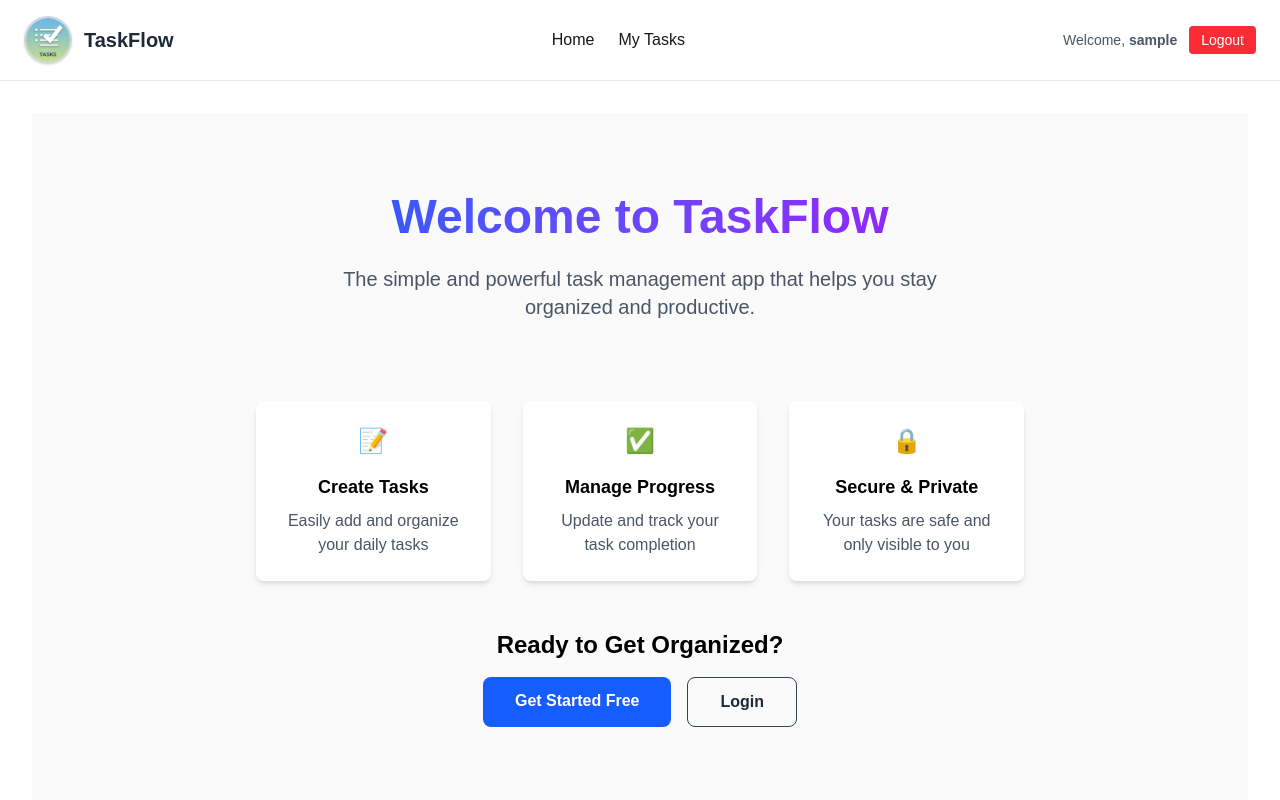
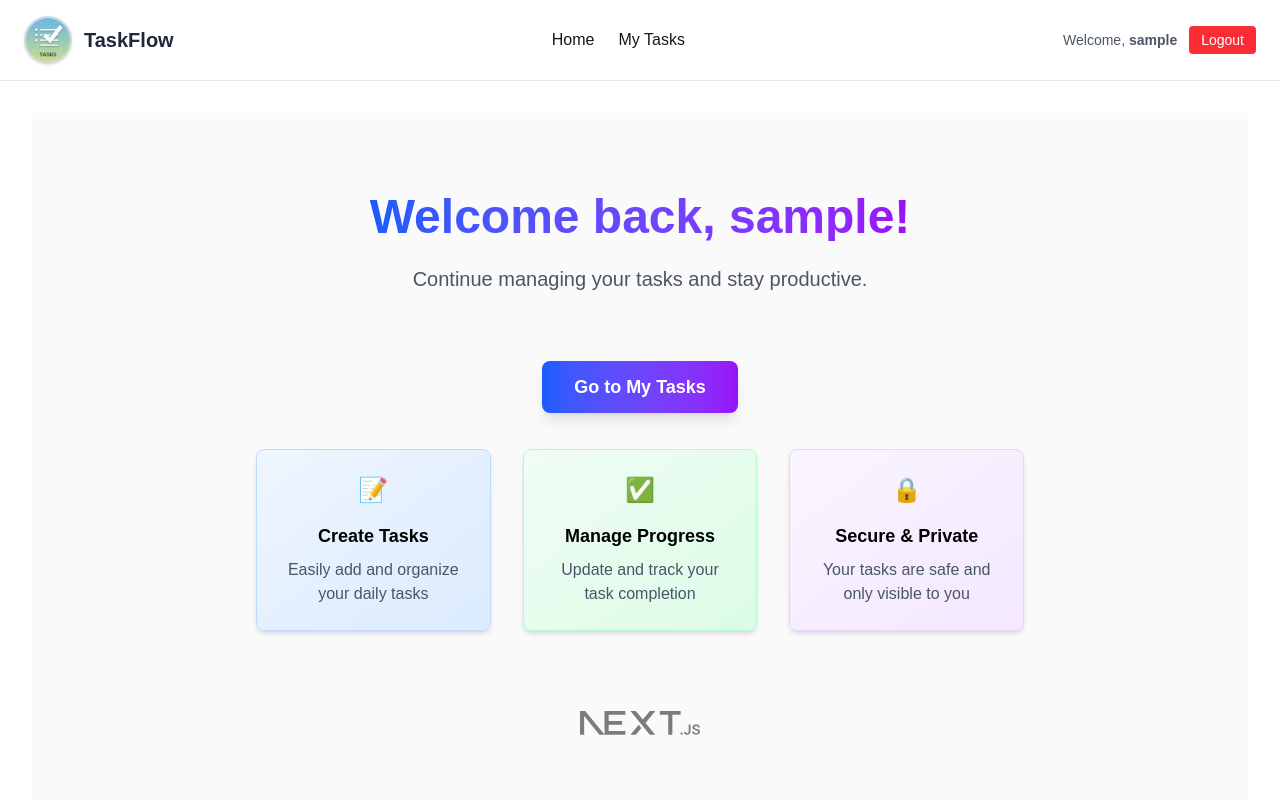
Before and after one commit to Shahrukh-Westsols/next_task, a Next.js app: page / in a window 1280 px wide. Shown: the top 800 px of the page. Built offline with nearby package versions, Linux system fonts and the light colour scheme; sample sign-in values are in the browser's storage.

Commit message:
Home page updated

```diff
--- a/src/app/components/Footer.js
+++ b/src/app/components/Footer.js
@@ -3,7 +3,7 @@
 export default function Footer() {
   return (
     <footer className="bg-gray-800 text-white p-4 text-center mt-8">
-      © {new Date().getFullYear()} My Tasks App. All rights reserved.
+      © {new Date().getFullYear()} Tasks App by Shahrukh. All rights reserved.
     </footer>
   );
 }
--- a/src/app/components/Header.js
+++ b/src/app/components/Header.js
@@ -57,12 +57,10 @@ export default function Header() {
             <Navbar user={user} />
           </div>
 
+          {user ? (
             <div className="flex items-center gap-3">
-            {user && (
-              <>
               <span className="text-sm text-gray-600 dark:text-gray-300">
-                  Welcome,{" "}
-                  <span className="font-semibold">{user.username}</span>
+                Welcome, <span className="font-semibold">{user.username}</span>
               </span>
               <button
                 onClick={handleLogoutClick}
@@ -70,9 +68,10 @@ export default function Header() {
               >
                 Logout
               </button>
-              </>
+            </div>
+          ) : (
+            <div className="min-w-[200px]"></div>
           )}
-          </div>
         </div>
       </header>
 
--- a/src/app/page.js
+++ b/src/app/page.js
@@ -1,22 +1,46 @@
+"use client";
+
 import Image from "next/image";
 import Link from "next/link";
+import { useState } from "react";
 
 export default function Home() {
+  const [user] = useState(() => {
+    try {
+      const userData = localStorage.getItem("user");
+      return userData ? JSON.parse(userData) : null;
+    } catch {
+      return null;
+    }
+  });
+
   return (
     <div className="min-h-screen bg-zinc-50 dark:bg-black text-black dark:text-white flex flex-col items-center">
       <main className="flex flex-col items-center justify-center py-20 px-8 gap-12 w-full max-w-4xl">
         <div className="text-center">
           <h1 className="text-5xl font-bold mb-6 bg-linear-to-r from-blue-600 to-purple-600 bg-clip-text text-transparent">
-            Welcome to TaskFlow
+            {user ? `Welcome back, ${user.username}!` : "Welcome to TaskFlow"}
           </h1>
           <p className="text-xl text-gray-600 dark:text-gray-300 mb-8 max-w-2xl">
-            The simple and powerful task management app that helps you stay
-            organized and productive.
+            {user
+              ? "Continue managing your tasks and stay productive."
+              : "The simple and powerful task management app that helps you stay organized and productive."}
           </p>
         </div>
 
+        {user && (
+          <div className="text-center">
+            <Link
+              href="/tasks"
+              className="px-8 py-4 bg-linear-to-r from-blue-600 to-purple-600 text-white rounded-lg hover:from-blue-700 hover:to-purple-700 transition-all duration-500 ease-out font-semibold text-lg shadow-lg hover:shadow-xl"
+            >
+              Go to My Tasks
+            </Link>
+          </div>
+        )}
+
         <div className="grid grid-cols-1 md:grid-cols-3 gap-8 w-full max-w-3xl">
-          <div className="bg-white dark:bg-gray-800 p-6 rounded-lg shadow-md text-center">
+          <div className="bg-linear-to-br from-blue-50 to-blue-100 dark:from-blue-900/20 dark:to-blue-800/20 p-6 rounded-lg shadow-md text-center transition-all duration-500 ease-out hover:-translate-y-2 hover:shadow-lg border border-blue-200 dark:border-blue-700">
             <div className="text-2xl mb-4">📝</div>
             <h3 className="font-bold text-lg mb-2">Create Tasks</h3>
             <p className="text-gray-600 dark:text-gray-300">
@@ -24,7 +48,7 @@ export default function Home() {
             </p>
           </div>
 
-          <div className="bg-white dark:bg-gray-800 p-6 rounded-lg shadow-md text-center">
+          <div className="bg-linear-to-br from-green-50 to-green-100 dark:from-green-900/20 dark:to-green-800/20 p-6 rounded-lg shadow-md text-center transition-all duration-500 ease-out hover:-translate-y-2 hover:shadow-lg border border-green-200 dark:border-green-700">
             <div className="text-2xl mb-4">✅</div>
             <h3 className="font-bold text-lg mb-2">Manage Progress</h3>
             <p className="text-gray-600 dark:text-gray-300">
@@ -32,7 +56,7 @@ export default function Home() {
             </p>
           </div>
 
-          <div className="bg-white dark:bg-gray-800 p-6 rounded-lg shadow-md text-center">
+          <div className="bg-linear-to-br from-purple-50 to-purple-100 dark:from-purple-900/20 dark:to-purple-800/20 p-6 rounded-lg shadow-md text-center transition-all duration-500 ease-out hover:-translate-y-2 hover:shadow-lg border border-purple-200 dark:border-purple-700">
             <div className="text-2xl mb-4">🔒</div>
             <h3 className="font-bold text-lg mb-2">Secure & Private</h3>
             <p className="text-gray-600 dark:text-gray-300">
@@ -41,23 +65,25 @@ export default function Home() {
           </div>
         </div>
 
+        {!user && (
           <div className="text-center">
             <h2 className="text-2xl font-bold mb-4">Ready to Get Organized?</h2>
             <div className="flex gap-4 justify-center">
               <Link
                 href="/register"
-              className="px-8 py-3 bg-blue-600 text-white rounded-lg hover:bg-blue-700 transition font-semibold"
+                className="px-8 py-3 bg-blue-600 text-white rounded-lg hover:bg-blue-700 transition-all duration-500 ease-out font-semibold"
               >
                 Get Started Free
               </Link>
               <Link
                 href="/login"
-              className="px-8 py-3 border border-gray-700 text-gray-800 dark:text-gray-200 rounded-lg hover:bg-gray-200 dark:hover:bg-gray-800 transition font-semibold"
+                className="px-8 py-3 border border-gray-700 text-gray-800 dark:text-gray-200 rounded-lg hover:bg-gray-200 dark:hover:bg-gray-800 transition-all duration-500 ease-out font-semibold"
               >
                 Login
               </Link>
             </div>
           </div>
+        )}
 
         <div className="mt-8">
           <Image
```
Lines whose indentation alone changed are shown as unchanged.
